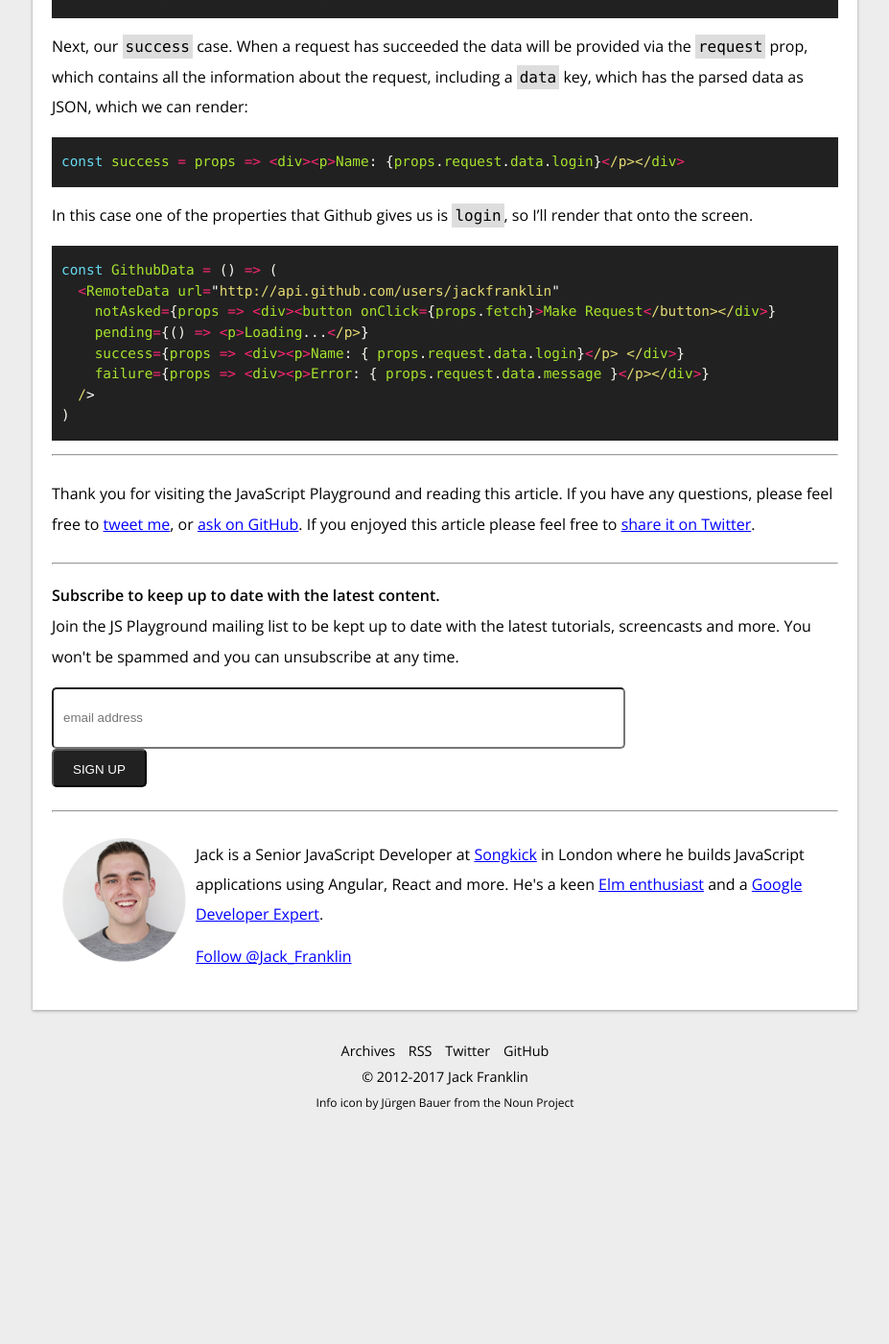
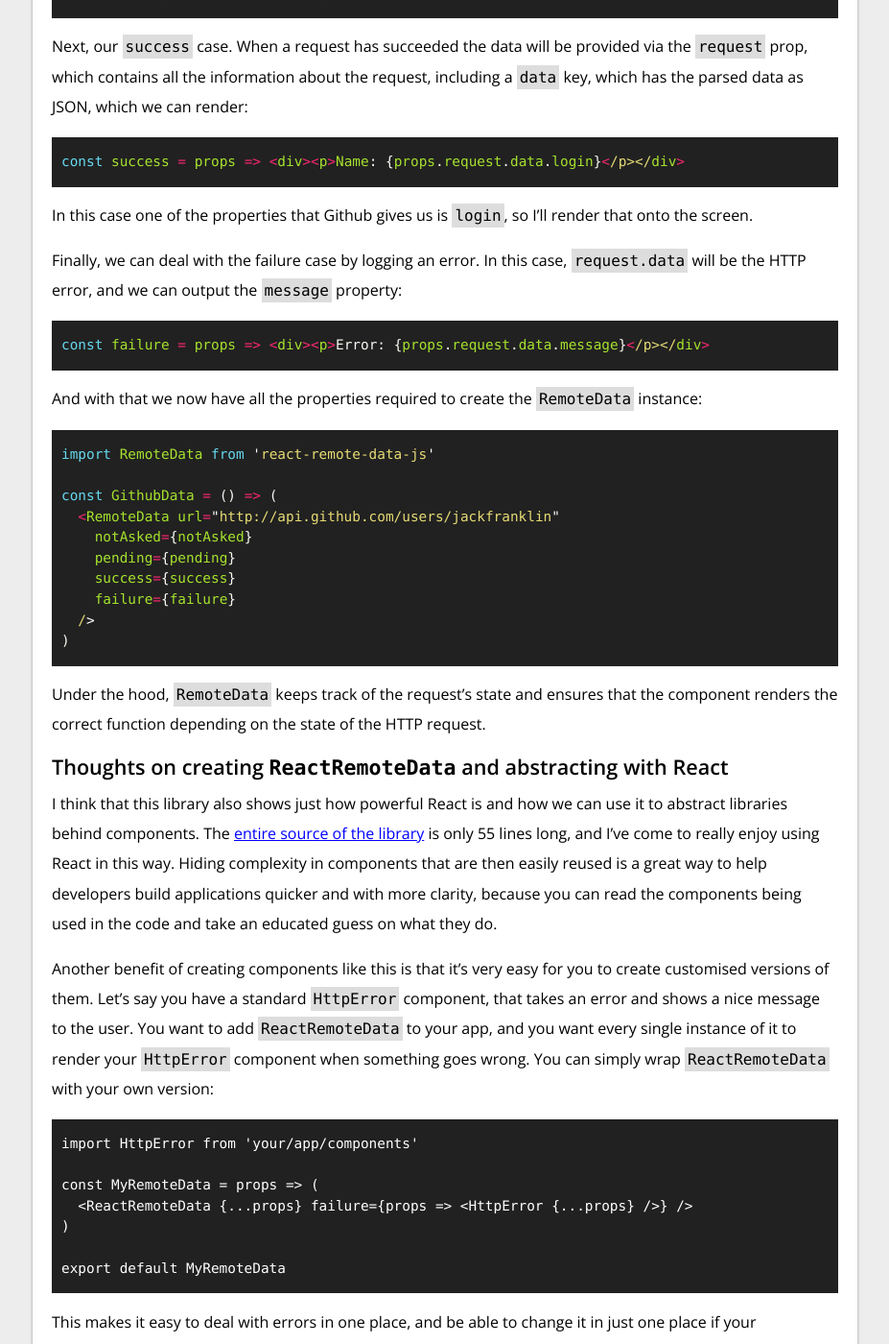
Before and after one commit to jackfranklin/javascriptplayground.com, a Jekyll site: the page built from _posts/2017-03-02-remote-data-react-components.md, in a window 1280 px wide and 1400 px high, scrolled down 1295 px. Shown: the whole window at 96% size, without its empty margins (176-1103 px from the left). Built offline with Jekyll 4.4.1, drawn with Linux system fonts in a browser that asks for light colours; comment, search, counter and statistics services are not loaded; before the commit the page ends 2468 px from its top, so only the background shows below that; some of the changed text lies outside the part shown.

Commit message:
Final tweaks

````diff
--- a/_posts/2017-02-20-remote-data-react-components.md
+++ b/_posts/2017-03-02-remote-data-react-components.md
@@ -28,7 +28,7 @@ The other four props all map to the states of the API request, which can be one
 
 The `RemoteData` component expects a function for each of these possible states, and it will render the right component based on the right state.
 
-First, let's define a functoin for the `notAsked` state. This gets called with a prop called `fetch`, which is the function called to trigger the request. Our `notAsked` function looks like so:
+First, let's define a function for the `notAsked` state. This gets called with a prop called `fetch`, which is the function called to trigger the request. Our `notAsked` function looks like so:
 
 ```js
 const notAsked = props => <div><button onClick={props.fetch}>Make Request</button></div>
@@ -48,14 +48,47 @@ const success = props => <div><p>Name: {props.request.data.login}</p></div>
 
 In this case one of the properties that Github gives us is `login`, so I'll render that onto the screen.
 
+Finally, we can deal with the failure case by logging an error. In this case, `request.data` will be the HTTP error, and we can output the `message` property:
 
 ```js
+const failure = props => <div><p>Error: {props.request.data.message}</p></div>
+```
+
+And with that we now have all the properties required to create the `RemoteData` instance:
+
+```js
+import RemoteData from 'react-remote-data-js'
+
 const GithubData = () => (
   <RemoteData url="http://api.github.com/users/jackfranklin"
-    notAsked={props => <div><button onClick={props.fetch}>Make Request</button></div>}
-    pending={() => <p>Loading...</p>}
-    success={props => <div><p>Name: { props.request.data.login}</p> </div>}
-    failure={props => <div><p>Error: { props.request.data.message }</p></div>}
+    notAsked={notAsked}
+    pending={pending}
+    success={success}
+    failure={failure}
   />
 )
 ```
+
+Under the hood, `RemoteData` keeps track of the request's state and ensures that the component renders the correct function depending on the state of the HTTP request.
+
+## Thoughts on creating `ReactRemoteData` and abstracting with React
+
+I think that this library also shows just how powerful React is and how we can use it to abstract libraries behind components. The [entire source of the library](https://github.com/jackfranklin/react-remote-data/blob/master/src/index.js) is only 55 lines long, and I've come to really enjoy using React in this way. Hiding complexity in components that are then easily reused is a great way to help developers build applications quicker and with more clarity, because you can read the components being used in the code and take an educated guess on what they do.
+
+Another benefit of creating components like this is that it's very easy for you to create customised versions of them. Let's say you have a standard `HttpError` component, that takes an error and shows a nice message to the user. You want to add `ReactRemoteData` to your app, and you want every single instance of it to render your `HttpError` component when something goes wrong. You can simply wrap `ReactRemoteData` with your own version:
+
+```
+import HttpError from 'your/app/components'
+
+const MyRemoteData = props => (
+  <ReactRemoteData {...props} failure={props => <HttpError {...props} />} />
+)
+
+export default MyRemoteData
+```
+
+This makes it easy to deal with errors in one place, and be able to change it in just one place if your requirements change later on.
+
+## Conclusion
+
+If you'd like an easy library that takes all the hassle out of remote HTTP requests, then I think `ReactRemoteData` might be for you. You can find further instructions on its usage [on the GitHub repository](https://github.com/jackfranklin/react-remote-data) and I'd love to hear any of your thoughts via Twitter or as a GitHub issue.
````
Also changed, not shown: other parts of _posts/2017-03-02-remote-data-react-components.md (+1 -1 lines).
